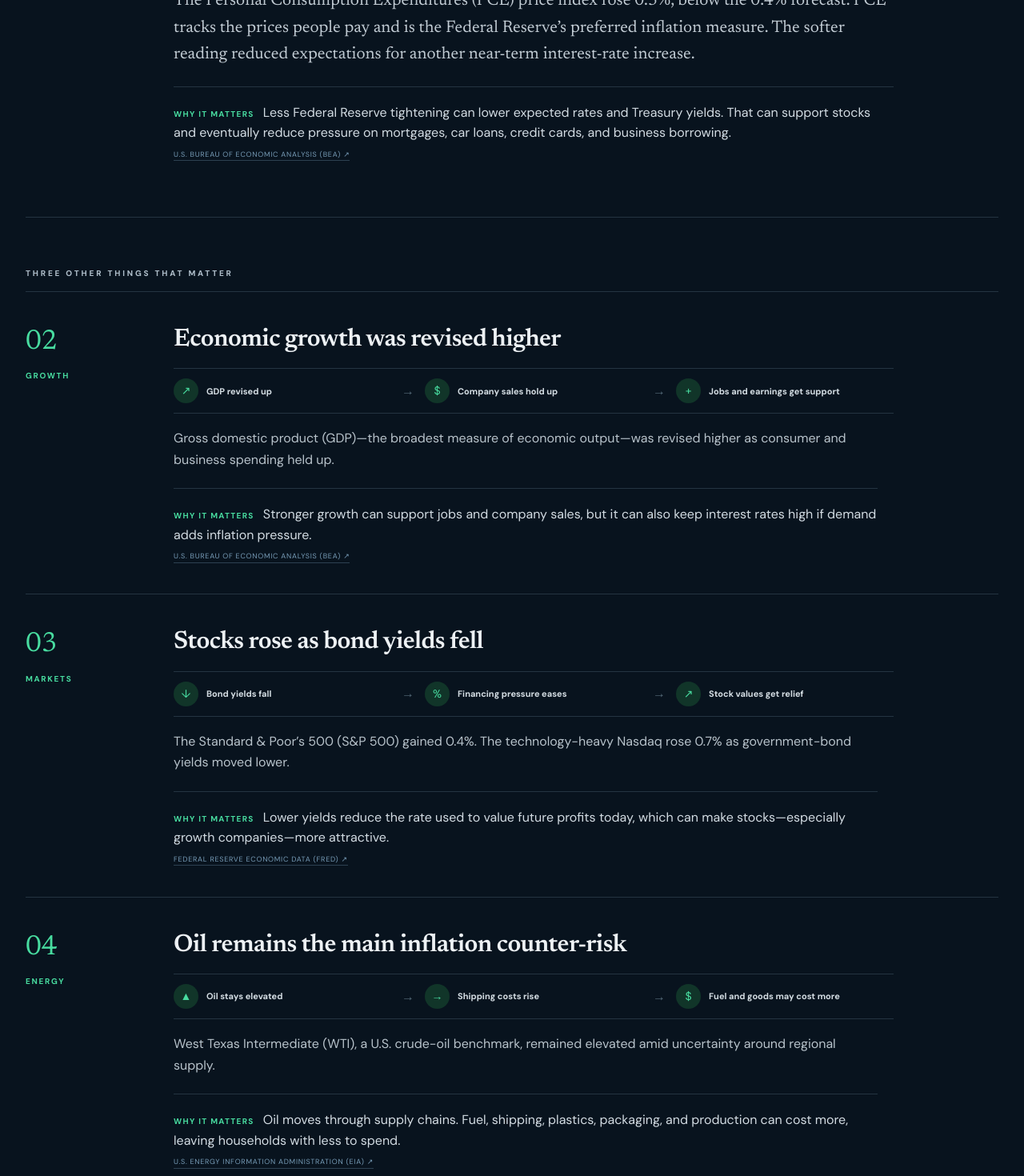
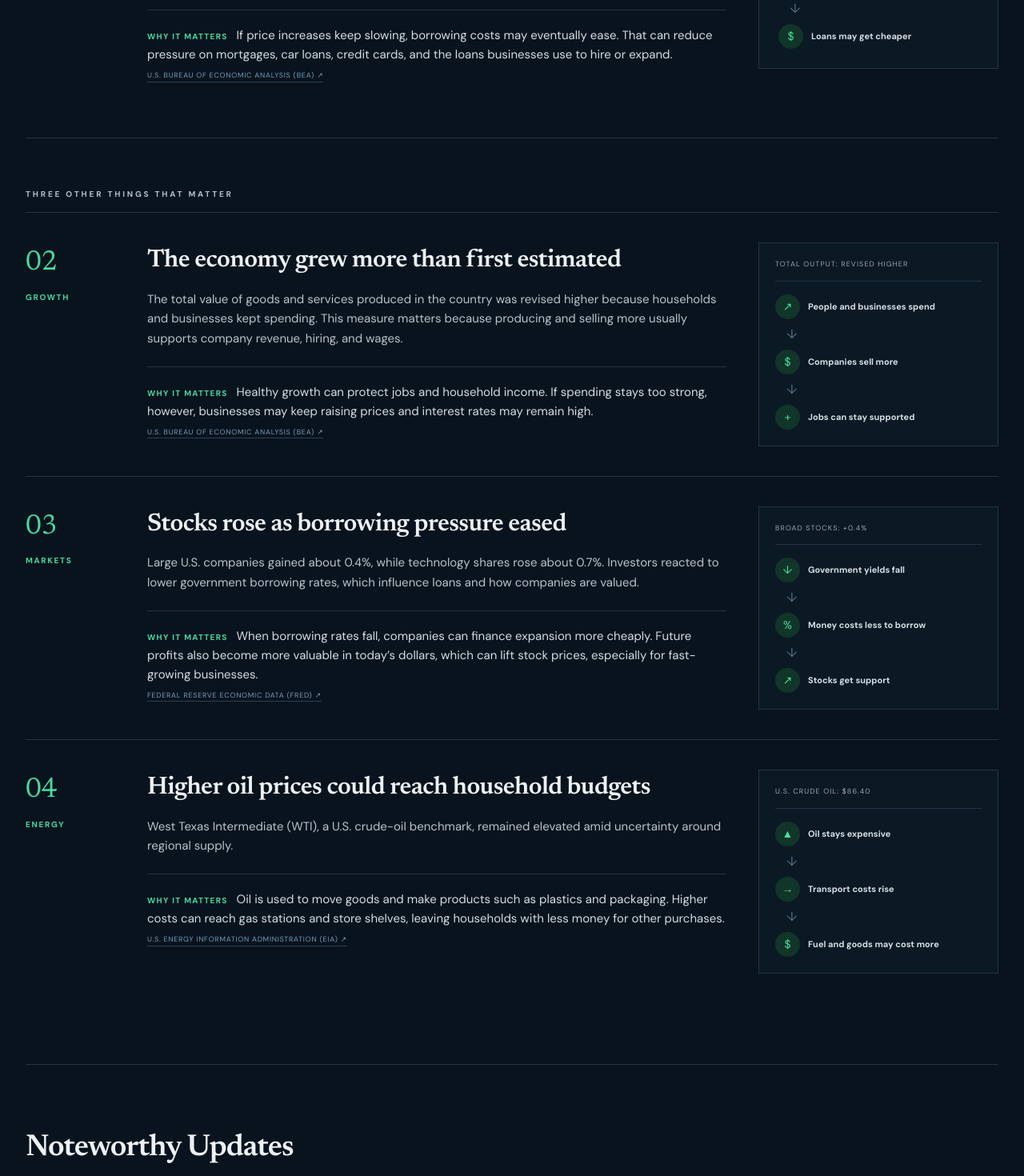
Before and after one commit to PennPredict/tldr-macro, a Next.js app: page / in a window 1280 px wide. Shown: the part 1260-2730 px from the top of the page at 80% size. Built offline with nearby package versions, Linux system fonts and the light colour scheme.

Commit message:
Rewrite stories in plain English

```diff
--- a/app/layout.tsx
+++ b/app/layout.tsx
@@ -6,8 +6,8 @@ const sans = DM_Sans({ variable: '--font-sans', subsets: ['latin'] });
 const serif = Newsreader({ variable: '--font-serif', subsets: ['latin'] });
 
 export const metadata: Metadata = {
-  title: 'TL;DR Macro — Market intelligence, for everyone',
-  description: 'Understand what moved, why it matters, and what comes next—without a finance degree.',
+  title: 'TL;DR Macro | Market intelligence for everyone',
+  description: 'Understand what moved, why it matters, and what comes next without a finance degree.',
 };
 
 export default function RootLayout({ children }: Readonly<{ children: React.ReactNode }>) {
--- a/app/page.tsx
+++ b/app/page.tsx
@@ -11,24 +11,24 @@ const markets = [
 
 const secondary = [
   {
-    number: "02", label: "Growth", title: "Economic growth was revised higher",
-    impact: [["↗", "GDP revised up"], ["$", "Company sales hold up"], ["+", "Jobs and earnings get support"]],
-    text: "Gross domestic product (GDP)—the broadest measure of economic output—was revised higher as consumer and business spending held up.",
-    why: "Stronger growth can support jobs and company sales, but it can also keep interest rates high if demand adds inflation pressure.",
+    number: "02", label: "Growth", title: "The economy grew more than first estimated",
+    stat: "Total output: revised higher", impact: [["↗", "People and businesses spend"], ["$", "Companies sell more"], ["+", "Jobs can stay supported"]],
+    text: "The total value of goods and services produced in the country was revised higher because households and businesses kept spending. This measure matters because producing and selling more usually supports company revenue, hiring, and wages.",
+    why: "Healthy growth can protect jobs and household income. If spending stays too strong, however, businesses may keep raising prices and interest rates may remain high.",
     source: "U.S. Bureau of Economic Analysis (BEA)", href: "https://www.bea.gov/data/gdp/gross-domestic-product",
   },
   {
-    number: "03", label: "Markets", title: "Stocks rose as bond yields fell",
-    impact: [["↓", "Bond yields fall"], ["%", "Financing pressure eases"], ["↗", "Stock values get relief"]],
-    text: "The Standard & Poor’s 500 (S&P 500) gained 0.4%. The technology-heavy Nasdaq rose 0.7% as government-bond yields moved lower.",
-    why: "Lower yields reduce the rate used to value future profits today, which can make stocks—especially growth companies—more attractive.",
+    number: "03", label: "Markets", title: "Stocks rose as borrowing pressure eased",
+    stat: "Broad stocks: +0.4%", impact: [["↓", "Government yields fall"], ["%", "Money costs less to borrow"], ["↗", "Stocks get support"]],
+    text: "Large U.S. companies gained about 0.4%, while technology shares rose about 0.7%. Investors reacted to lower government borrowing rates, which influence loans and how companies are valued.",
+    why: "When borrowing rates fall, companies can finance expansion more cheaply. Future profits also become more valuable in today’s dollars, which can lift stock prices, especially for fast-growing businesses.",
     source: "Federal Reserve Economic Data (FRED)", href: "https://fred.stlouisfed.org/categories/32255",
   },
   {
-    number: "04", label: "Energy", title: "Oil remains the main inflation counter-risk",
-    impact: [["▲", "Oil stays elevated"], ["→", "Shipping costs rise"], ["$", "Fuel and goods may cost more"]],
+    number: "04", label: "Energy", title: "Higher oil prices could reach household budgets",
+    stat: "U.S. crude oil: $86.40", impact: [["▲", "Oil stays expensive"], ["→", "Transport costs rise"], ["$", "Fuel and goods may cost more"]],
     text: "West Texas Intermediate (WTI), a U.S. crude-oil benchmark, remained elevated amid uncertainty around regional supply.",
-    why: "Oil moves through supply chains. Fuel, shipping, plastics, packaging, and production can cost more, leaving households with less to spend.",
+    why: "Oil is used to move goods and make products such as plastics and packaging. Higher costs can reach gas stations and store shelves, leaving households with less money for other purchases.",
     source: "U.S. Energy Information Administration (EIA)", href: "https://www.eia.gov/petroleum/",
   },
 ];
@@ -87,22 +87,22 @@ export default function Home() {
         <p className="section-label">The big story</p>
         <article className="lead-story">
           <div className="story-meta"><span>01</span><b>Inflation</b></div>
-          <div><h2 id="stories-title">Inflation cooled more than expected</h2><div className="impact-flow"><div><span>↓</span><b>PCE inflation cools</b></div><i>→</i><div><span>%</span><b>Rate pressure eases</b></div><i>→</i><div><span>$</span><b>Loans may get less expensive</b></div></div><p>The Personal Consumption Expenditures (PCE) price index rose 0.3%, below the 0.4% forecast. PCE tracks the prices people pay and is the Federal Reserve’s preferred inflation measure. The softer reading reduced expectations for another near-term interest-rate increase.</p><p className="why"><strong>Why it matters</strong> Less Federal Reserve tightening can lower expected rates and Treasury yields. That can support stocks and eventually reduce pressure on mortgages, car loans, credit cards, and business borrowing.</p><a className="source-link" href="https://www.bea.gov/news/current-releases" target="_blank" rel="noreferrer">U.S. Bureau of Economic Analysis (BEA) ↗</a></div>
+          <div className="story-content"><div className="story-copy"><h2 id="stories-title">Prices rose more slowly than expected</h2><p>A broad measure of what people pay for goods and services rose 0.3%, less than the 0.4% economists expected. Slower price growth reduces pressure on the Federal Reserve to raise interest rates again.</p><p className="why"><strong>Why it matters</strong> If price increases keep slowing, borrowing costs may eventually ease. That can reduce pressure on mortgages, car loans, credit cards, and the loans businesses use to hire or expand.</p><a className="source-link" href="https://www.bea.gov/news/current-releases" target="_blank" rel="noreferrer">U.S. Bureau of Economic Analysis (BEA) ↗</a></div><aside className="impact-box"><small>Broad price measure</small><strong>+0.3%</strong><p>Forecast: +0.4%</p><div className="impact-flow"><div><span>↓</span><b>Prices cool</b></div><i>↓</i><div><span>%</span><b>Rate pressure eases</b></div><i>↓</i><div><span>$</span><b>Loans may get cheaper</b></div></div></aside></div>
         </article>
 
         <div className="other-heading"><p className="section-label">Three other things that matter</p></div>
         <div className="secondary-list">
-          {secondary.map((story) => <article key={story.number}><div className="story-meta"><span>{story.number}</span><b>{story.label}</b></div><div><h3>{story.title}</h3><div className="impact-flow compact">{story.impact.map(([icon,text],index) => <span className="impact-step" key={text}><span><i>{icon}</i><b>{text}</b></span>{index < story.impact.length - 1 && <em>→</em>}</span>)}</div><p>{story.text}</p><p className="why"><strong>Why it matters</strong> {story.why}</p><a className="source-link" href={story.href} target="_blank" rel="noreferrer">{story.source} ↗</a></div></article>)}
+          {secondary.map((story) => <article key={story.number}><div className="story-meta"><span>{story.number}</span><b>{story.label}</b></div><div className="story-content"><div className="story-copy"><h3>{story.title}</h3><p>{story.text}</p><p className="why"><strong>Why it matters</strong> {story.why}</p><a className="source-link" href={story.href} target="_blank" rel="noreferrer">{story.source} ↗</a></div><aside className="impact-box compact"><small>{story.stat}</small><div className="impact-flow">{story.impact.map(([icon,text],index) => <span className="impact-step" key={text}><span><i>{icon}</i><b>{text}</b></span>{index < story.impact.length - 1 && <em>↓</em>}</span>)}</div></aside></div></article>)}
         </div>
       </section>
 
       <section className="notable" aria-labelledby="notable-title">
-        <div className="section-heading"><div><p className="section-label">Worth knowing</p><h2 id="notable-title">Other notable updates</h2></div></div>
+        <div className="section-heading"><h2 id="notable-title">Noteworthy Updates</h2></div>
         <div className="notable-list">{notable.map(([title, text, source, href]) => <article key={title}><h3>{title}</h3><p>{text}</p><a href={href} target="_blank" rel="noreferrer">{source} ↗</a></article>)}</div>
       </section>
 
       <section className="watch" aria-labelledby="watch-title">
-        <div className="section-heading"><div><p className="section-label">Interpret the next move</p><h2 id="watch-title">What to watch next</h2></div><p>Compare the result with expectations—not only the prior number.</p></div>
+        <div className="section-heading"><h2 id="watch-title">What to Watch For</h2><p>Compare the result with expectations, not only the prior number.</p></div>
         <div className="event-list">{events.map((event) => <article key={event.date}><time>{event.date}</time><div className="event-main"><h3>{event.title}</h3><p>{event.question}</p></div><div className="scenario hotter"><b>Hotter / stronger</b><p>{event.hot}</p></div><div className="scenario cooler"><b>Cooler / weaker</b><p>{event.cool}</p></div><a href={event.href} target="_blank" rel="noreferrer">{event.source} ↗</a></article>)}</div>
       </section>
 
```
Also changed, not shown: app/globals.css.
